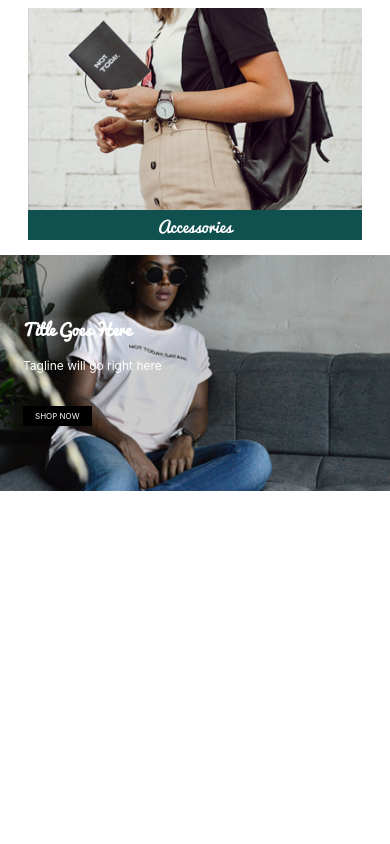
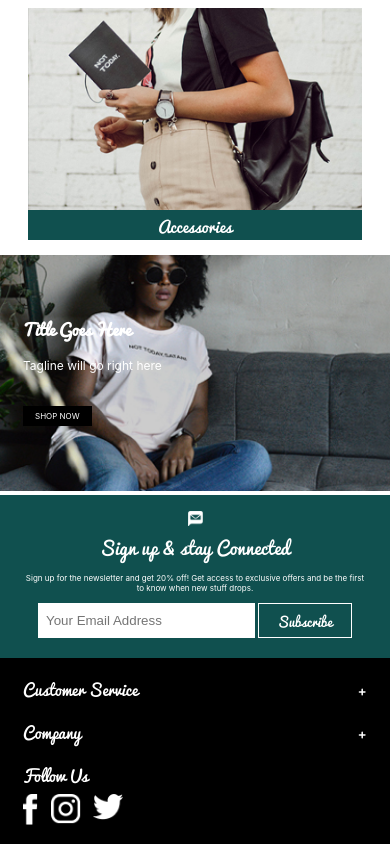
Before and after one commit to Duquea95/Dyode-code-challenge, a React (Create React App) app: page / in a window 390 px wide. Shown: the part 557-1401 px from the top of the page. Before the commit the page ends 1052 px from the top, so only its background shows below. Built offline with nearby package versions, Linux system fonts and the light colour scheme.

Commit message:
add desktop & mobile footer with styling

```diff
--- a/src/App.css
+++ b/src/App.css
@@ -8,7 +8,7 @@
 }
 @font-face {
   font-family: 'LatoBold';
-  src: local('LatoLatoBold'), url(./fonts/Lato/Lato-Bold.ttf)
+  src: local('LatoBold'), url(./fonts/Lato/Lato-Bold.ttf)
 }
 @font-face {
   font-family: 'LatoBoldItalic';
@@ -22,6 +22,14 @@
   font-family: 'LatoItalic';
   src: local('LatoItalic'), url(./fonts/Lato/Lato-Italic.ttf)
 }
+@font-face {
+  font-family: 'LatoThin';
+  src: local('LatoThin'), url(./fonts/Lato/Lato-Thin.ttf)
+}
+@font-face {
+  font-family: 'LatoLight';
+  src: local('LatoLight'), url(./fonts/Lato/Lato-Light.ttf)
+}
 
 * {
   box-sizing: border-box;
@@ -32,8 +40,19 @@
   margin: 0;
   padding: 0;
 }
+img {
+  width: 100%;
+}
+li {
+  list-style: none;
+}
 .hidden {
   display: none;
+}
+textarea:focus,
+input:focus,
+button:focus {
+  outline: none;
 }
 .row,
 .hero-text__container .column {
@@ -46,14 +65,11 @@
 .center-row{
   justify-content: center;
 }
-.hero-text__container .column {
-  align-items: center;
+.margin-bottom__s {
+  margin-bottom: 5px;
 }
-img {
-  width: 100%;
-}
-li {
-  list-style: none;
+.margin-bottom__m {
+  margin-bottom: 10px;
 }
 .container-fluid,
 .product-cards__container {
@@ -63,22 +79,36 @@ header,
 .hero-text h1,
 .hero-text p,
 .shop-now__cta,
-.product-card__button {
+.product-card__button,
+footer,
+.form-submit,
+.social-title {
   color: #fff;
 }
-.hero-text h1, .nav-logo a, .product-card__text{
-  font-family: Pacifico;
+.hero-text h1,
+.nav-logo a,
+.product-card__text,
+.title,
+.form-submit,
+.linkList-title,
+.social-title
+{
+  font-family: 'Pacifico';
+}
+.linkList-link {
+  font-family: 'LatoThin';
 }
 header{
   padding: 10px 0;
-  background: #10504f;
 }
 .nav__desktop-container {
   display: none;
 }
 .mobile-dropdown{
 }
-.nav__mobile-container, .product-card__button{
+.nav__mobile-container,
+.product-card__button,
+.footer__email-container {
   text-align: center;
 }
 .nav__mobile-left,
@@ -97,6 +127,9 @@ header{
 }
 .hero-text__container{
   position: absolute;
+}
+.hero-text__container .column {
+  align-items: center;
 }
 .hero-text h1{
   font-size: 16px;
@@ -119,15 +152,19 @@ header{
   background-color: #000;
   padding: 5px 12px;
 }
-.black-button{
+.black-button,
+.footer__nav-container {
    background-color: #000;
 }
+header,
 .green-button,
-.product-card__button{
+.product-card__button,
+.footer__email-container,
+.form-submit {
    background-color: #10504f;
 }
 
-.product-cards__container{
+.footer__email-container, .product-cards__container {
   padding-top: 15px;
   padding-bottom: 15px;
 }
@@ -145,6 +182,69 @@ header{
 }
 .product-card:last-child {
   display: none;
+}
+.footer__nav-container{
+  padding: 15px 0;
+}
+.signup-form__copy{
+  font-size: 8px;
+}
+.signup-form{
+  display: flex;
+  padding: 0px 15px;
+  align-items: center;
+  justify-content: space-between;
+}
+.signup-form__title{
+  font-size: 18px;
+}
+.email-input{
+  width: 69%;
+  padding: 8px;
+  height: 35px;
+  border-radius: 0;
+  border: none;
+}
+.form-submit{
+  width: 30%;
+  border: 1px solid white;
+  height: 35px;
+}
+.linkList-container {
+  margin-bottom: 8px;
+}
+.linkList__title-container {
+  margin-bottom: 5px;
+}
+.linkList-dropdown ul li{
+  margin-bottom: 3px;
+}
+.linkList{
+  display: none;
+}
+.linkList__right{
+  flex-grow: 2;
+  text-align: right;
+}
+.linkList__right {
+  font-family: 16px;
+}
+.social-title__container{
+  margin-bottom: 5px;
+}
+.social{
+ display: flex;
+ width: 100px;
+ justify-content: space-between;
+}
+.email-icon{
+  width: 15px
+}
+.social img{
+  width: 30px;
+}
+.social li:first-child img {
+  width: 15px;
 }
 
 @media only screen and (min-width: 1024px){
@@ -194,9 +294,6 @@ header{
     width: unset;
     padding: 0 15px;
   }
-  /* .product-card:nth-child(2) {
-    padding: 0 15px;
-  } */
   .product-card:nth-child(3) {
     display: none;
   }
@@ -215,4 +312,57 @@ header{
   .product-card__text{
     font-size: 26px;
   }
+  .title-container{
+    display: flex;
+    justify-content: space-between;
+    align-items: center;
+    margin: 0 auto;
+    width: 220px;
+  }
+  .signup-form__copy{
+    font-size: 16px;
+    text-align: left;
+  }
+  .email-container__bottom{
+    display: flex;
+    justify-content: center;
+  }
+  .email-container__bottom-left,
+  .email-container__bottom-right {
+    width:455px;
+  }
+  .footer__email-container{
+    padding: 30px 0;
+  }
+  .footer__nav-container {
+    padding: 25px 0;
+  }
+  .nav-container__inner{
+    display: flex;
+  }
+  .nav-container__inner > div{
+    display: flex;
+    flex-grow: 0.2;
+    justify-content: space-between;
+  }
+  .nav-container__inner>div:last-child {
+    justify-content: flex-end;
+    flex-grow: 2;
+  }
+  .linkList {
+    display: block;
+  }
+  .linkList__right,
+  .linkList__left {
+    display: none;
+  }
+  .linkList-dropdown{
+    display: none;
+  }
+  .linkList__title-container{
+    margin-bottom: 5px;
+  }
+  .linkList ul li {
+    margin-bottom: 8px;
+  }
 }
--- a/src/App.js
+++ b/src/App.js
@@ -6,8 +6,12 @@ import {
   MainHeroImages,
   ProductCardImages,
   SubHeroImages,
+  SocialIcons,
+  FormIcon
 } from './Images.js'
 import ProductCards from './components/ProductCards'
+import InstagramReel from './components/InstagramReel'
+import Footer from './components/Footer'
 
 function App() {
 
@@ -26,7 +30,7 @@ function App() {
           button = {"green"}
           />
         </main>
-        <footer></footer>
+        <Footer images ={SocialIcons} EmailIcon={FormIcon}/>
       </div>
     </div>
   )
--- /dev/null
+++ b/src/components/Footer.js
@@ -0,0 +1,141 @@
+import React, {useState} from 'react'
+
+const Footer = ({images, EmailIcon}) => {
+    const[isOpen, setIsOpen] = useState(false)
+    const[isOpen2, setIsOpen2] = useState(false)
+
+    const customerServiceLinks = [
+        "Accessibility",
+        "Contact Us",
+        "Return Policy",
+        "FAQ",
+        "Gift Certificates",
+        "Wishlist"
+    ]
+    const companyLinks = [
+        "About Us",
+        "Careers",
+        "Press",
+        "Affiliates"
+    ]
+
+    return(
+        <footer>
+            <div>
+                <div className="footer__email-container">
+                    <div className = "margin-bottom__m container-fluid" >
+                        <div className="title-container">
+                            <div>
+                                <img className="email-icon" src={EmailIcon} alt="Email Icon"/>
+                            </div>
+                            <div className="margin-bottom__m">
+                                <p className="title signup-form__title">
+                                    Sign up & stay Connected
+                                </p>
+                            </div>
+                        </div>
+                    </div>
+                    <div className="email-container__bottom container-fluid">
+                        <div className="email-container__bottom-left">
+                            <div>
+                                <div className="margin-bottom__m">
+                                    <p className="signup-form__copy">
+                                        Sign up for the newsletter and get 20% off! Get access to exclusive offers and be the first to know when new stuff drops.
+                                    </p>
+                                </div>
+                            </div>
+                        </div>
+                        <div className="email-container__bottom-right">
+                            <div className="email__form-container">
+                                <div className="margin-bottom__s">
+                                    <form className="signup-form">
+                                        <input className="email-input" type="text" placeholder="Your Email Address" name="email"/>
+                                        <button className="form-submit">Subscribe</button>
+                                    </form>
+                                </div>
+                            </div>
+                        </div>
+                    </div>
+                </div>
+                <div className="footer__nav-container">
+                    <div className="container-fluid nav-container__inner">
+                        <div>
+                            <div className="linkList-container">
+                                <div className="row" onClick={() => setIsOpen(!isOpen)}>
+                                    <div className="linkList__title-container">
+                                        <p className="linkList-title">Customer Service</p>
+                                    </div>
+                                    <div className="linkList__right">
+                                        <p className="linkList-title">
+                                            {isOpen ? '-' : '+'}
+                                        </p>
+                                    </div>
+                                </div>
+                                <div className="linkList">
+                                    <ul>
+                                        {customerServiceLinks.map((link) =>
+                                            <li><a className="linkList-link">{link}</a></li>
+                                        )}
+                                    </ul>
+                                </div>
+                                {isOpen  &&
+                                <div className="linkList-dropdown">
+                                    <ul>
+                                        {customerServiceLinks.map((link) =>
+                                            <li><a className="linkList-link">{link}</a></li>
+                                        )}
+                                    </ul>
+                                </div>
+                                }
+                            </div>
+                            <div className="linkList-container">
+                                <div className="row" onClick={()=>setIsOpen2(!isOpen2)}>
+                                    <div className="linkList__title-container">
+                                        <p className="linkList-title">Company</p>
+                                    </div>
+                                    <div className="linkList__right">
+                                        <p className="linkList-title">
+                                            {isOpen2 ? '-' : '+'}
+                                        </p>
+                                    </div>
+                                </div>
+                                <div className="linkList">
+                                    <ul>
+                                        {customerServiceLinks.map((link) =>
+                                            <li><a className="linkList-link">{link}</a></li>
+                                        )}
+                                    </ul>
+                                </div>
+                                {isOpen2  &&
+                                <div className="linkList-dropdown">
+                                    <ul>
+                                        {companyLinks.map((link) =>
+                                            <li><a className="linkList-link">{link}</a></li>
+                                        )}
+                                    </ul>
+                                </div>
+                                }
+                            </div>
+                        </div>
+                        <div>
+                            <div>
+                                <div className="social-title__container">
+                                    <p className="social-title">Follow Us</p>
+                                </div>
+                                <div>
+                                    <ul className="social">
+                                        {images.map((image) =>
+                                        <li><a><img src={image}/></a></li>
+                                        )}
+                                    </ul>
+                                </div>
+                            </div>
+                        </div>
+                    </div>
+                </div>
+            </div>
+        </footer>
+    )
+}
+
+export default Footer
--- /dev/null
+++ b/src/components/InstagramReel.js
@@ -0,0 +1,11 @@
+import React, {useState} from 'react'
+
+const InstagramReel = ({images}) => {
+    return(
+        <div>
+
+        </div>
+    )
+}
+
+export default InstagramReel
```
Also changed, not shown: src/Images.js (+12 -0 lines).
